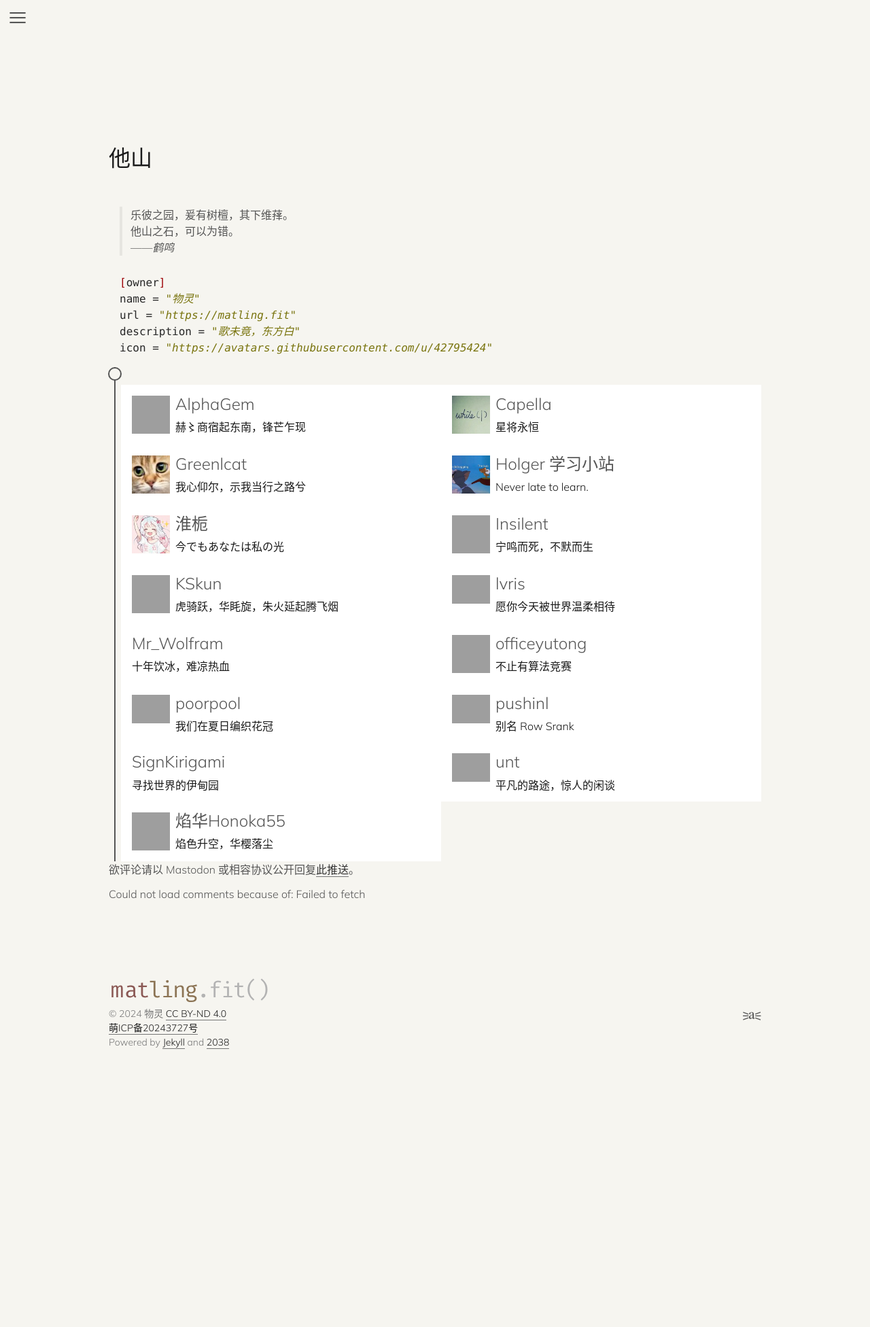
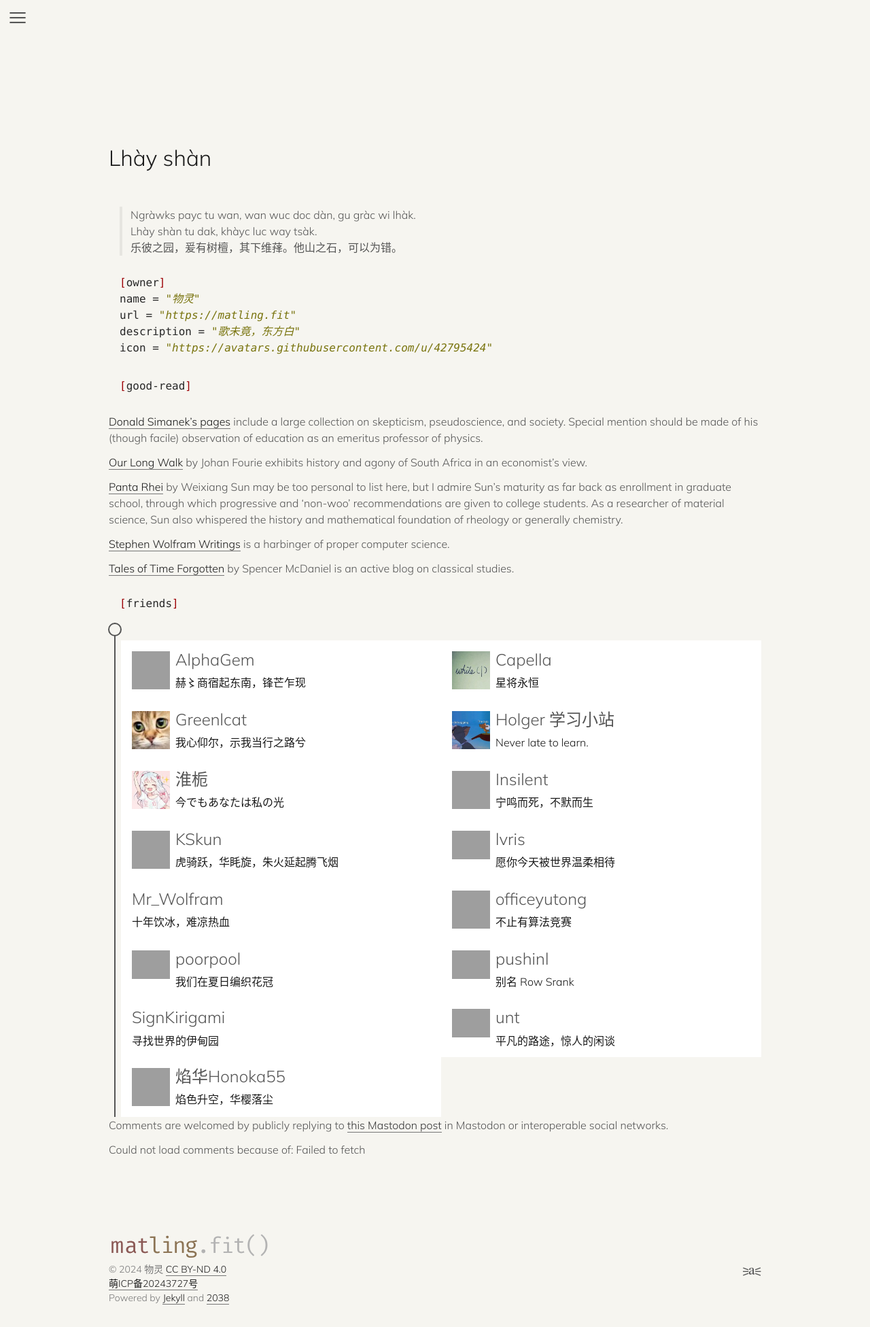
Before and after one commit to 0xis-cn/0xis-cn, a Jekyll site: the page built from blog/friends.md, in a window 1280 px wide, cut to the strip 0-1952 px from the top of the page. Shown: the whole strip at 68% size. Built offline with Jekyll 4.4.1, drawn with Linux system fonts in a browser that asks for light colours; before the commit the page ends 1576 px from its top, so only the background shows below that; grey boxes are pictures that could not be loaded.

Commit message:
This is an alarm for myself to stop here

````diff
--- a/_sass/vertical.scss
+++ b/_sass/vertical.scss
@@ -45,5 +45,4 @@ footer img {
 
 .ml-title {
 	margin: 0;
-	margin-right: 3rem;
 }
--- a/blog/friends.md
+++ b/blog/friends.md
@@ -1,14 +1,15 @@
 ---
 layout: page
-title: 他山
-lang: cmn
+title: Lhày shàn
 no-toc: true
 custom-head: <link rel="stylesheet" href="/assets/css/friends.css" />
 comments: https://botsin.space/@matlingblog/112483080380237892
 ---
-> 乐彼之园，爰有树檀，其下维萚。
-> 他山之石，可以为错。
-> ——<cite>鹤鸣</cite>
+
+> Ngràwks payc tu wan, wan wuc doc dàn, gu gràc wi lhàk.
+> Lhày shàn tu dak, khàyc luc way tsàk.
+> 乐彼之园，爰有树檀，其下维萚。他山之石，可以为错。
+
 
 ```toml
 [owner]
@@ -16,6 +17,24 @@ name = "物灵"
 url = "https://matling.fit"
 description = "歌未竟，东方白"
 icon = "https://avatars.githubusercontent.com/u/42795424"
+```
+
+```toml
+[good-read]
+```
+
+[Donald Simanek's pages](https://dsimanek.vialattea.net/) include a large collection on skepticism, pseudoscience, and society. Special mention should be made of his (though facile) observation of education as an emeritus professor of physics.
+
+[Our Long Walk](https://www.ourlongwalk.com/) by Johan Fourie exhibits history and agony of South Africa in an economist's view.
+
+[Panta Rhei](https://www.andrewsun.net/panta-rhei) by Weixiang Sun may be too personal to list here, but I admire Sun's maturity as far back as enrollment in graduate school, through which progressive and 'non-woo' recommendations are given to college students. As a researcher of material science, Sun also whispered the history and mathematical foundation of rheology or generally chemistry.
+
+[Stephen Wolfram Writings](https://writings.stephenwolfram.com/) is a harbinger of proper computer science.
+
+[Tales of Time Forgotten](https://talesoftimesforgotten.com/) by Spencer McDaniel is an active blog on classical studies.
+
+```toml
+[friends]
 ```
 
 <dl class="ml-card-list">
````
Also changed, not shown: _posts/2022-05-14-childhood.md (+1 -1 lines).
